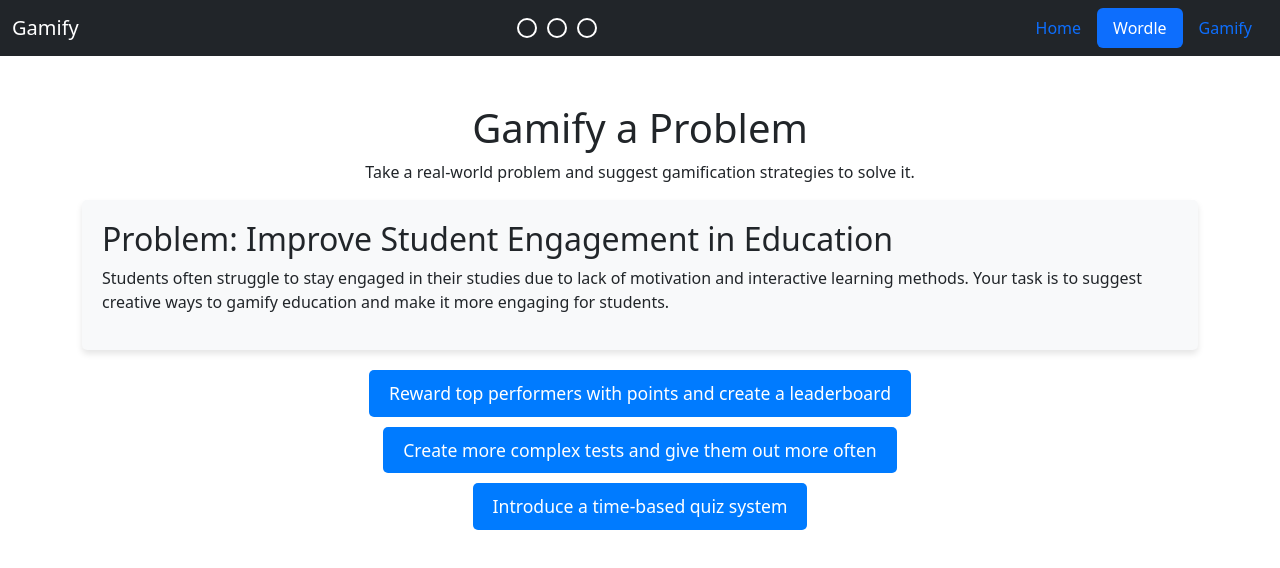
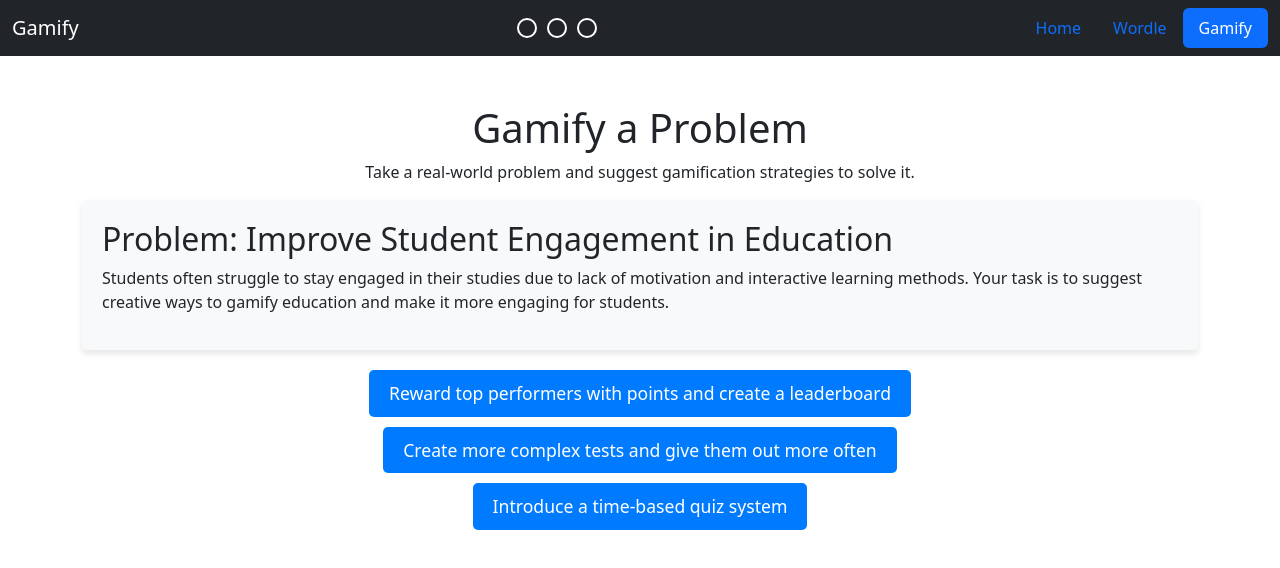
Before and after one commit to GhineaMihai/GhineaMihai.github.io, a plain HTML site: page Gamify.html in a window 1280 px wide. Drawn offline with nearby package versions, Linux system fonts and the light colour scheme.

Commit message:
fixed gamify tab

```diff
--- a/Gamify.html
+++ b/Gamify.html
@@ -77,10 +77,10 @@
                     <a class="nav-link" onclick="saveCircleStates()" href="https://ghineamihai.github.io/" target="_blank">Home</a>
                 </li>
                 <li class="nav-item">
-                    <a class="nav-link  active" onclick="saveCircleStates()" href="Wordle.html">Wordle</a>
+                    <a class="nav-link" onclick="saveCircleStates()" href="Wordle.html">Wordle</a>
                 </li>
                 <li class="nav-item">
-                    <a class="nav-link" onclick="saveCircleStates()" href="Gamify.html">Gamify</a>
+                    <a class="nav-link  active" onclick="saveCircleStates()" href="Gamify.html">Gamify</a>
                 </li>
                 <li class="nav-item">
                     <a class="nav-link" onclick="saveCircleStates()" id="finishTab" href="Finish.html" style="display: none;">Finish</a>
```
